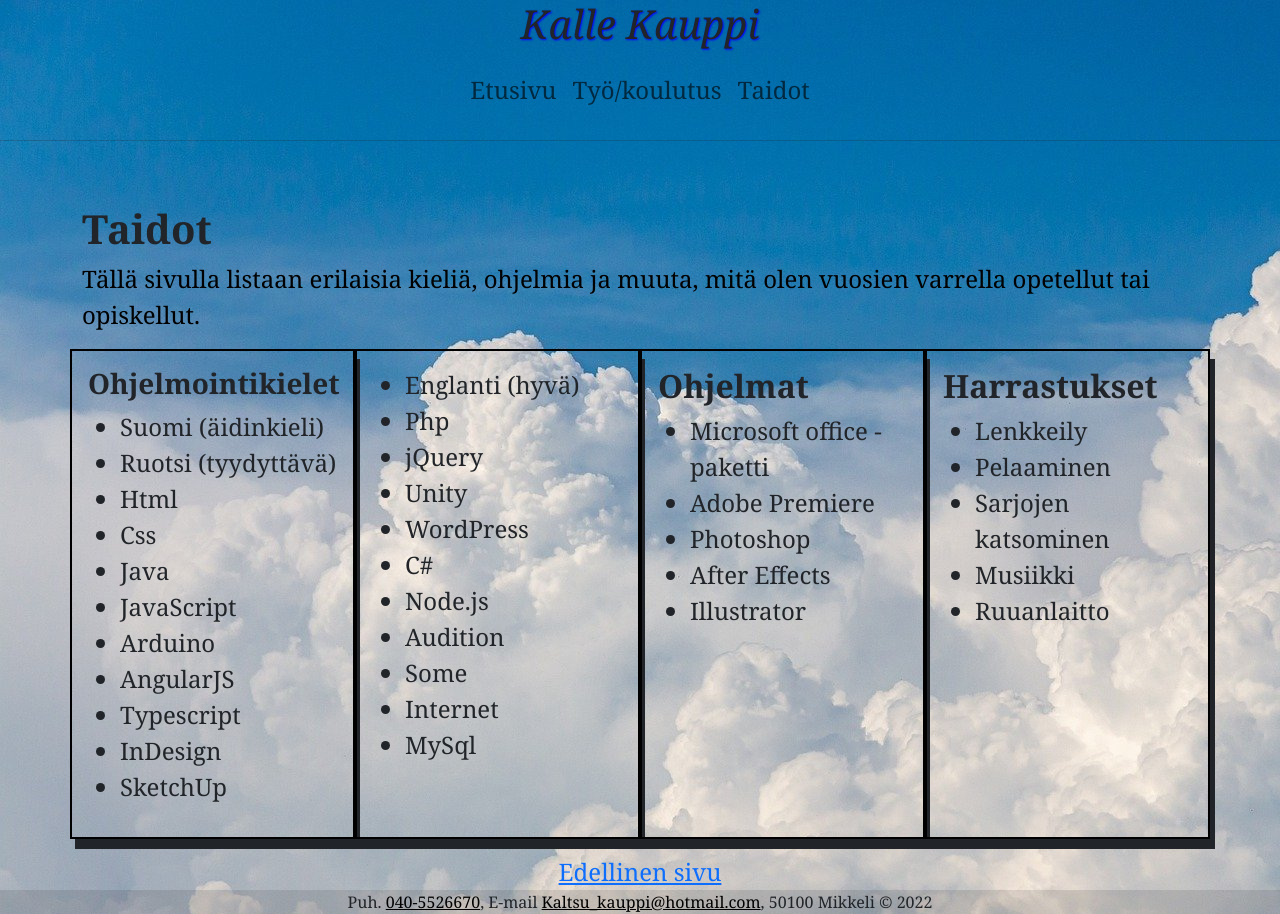
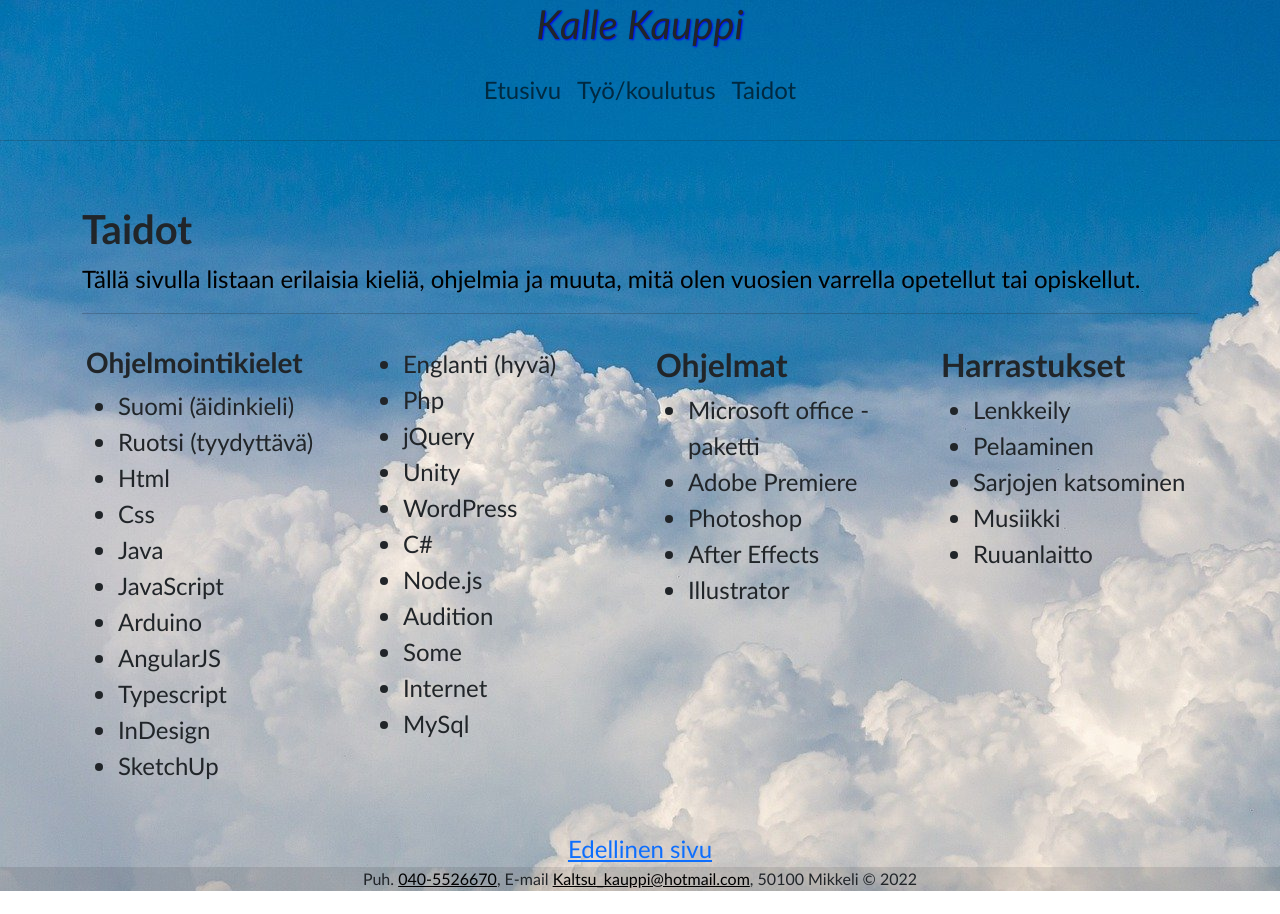
Before and after one commit to Kapa95/Kapa95.github.io, a plain HTML site: page taidot.html in a window 1280 px wide. After the commit the page ends 891 px from the top, so only its background shows below. Drawn offline with nearby package versions, Linux system fonts and the light colour scheme.

Commit message:
fontin vaihto

```diff
--- a/css/tyylit.css
+++ b/css/tyylit.css
@@ -1,7 +1,7 @@
 body {
     box-sizing: border-box;
     text-align: center;
-    font-family: Georgia, serif !important;
+    font-family: 'Candara', 'Calibri', 'Segoe', 'Segoe UI', 'Optima', Arial, sans-serif !important;
     background-image: url(../img/pilvet.jpg);
 
 }
@@ -80,10 +80,6 @@ img {
     margin-top:100px
 
 }
-.col-sm-3{
-    border: 2px solid black;
-    box-shadow: 5px 10px;
-}
 .list {
 
     display:inline-block;
--- a/taidot.html
+++ b/taidot.html
@@ -37,6 +37,7 @@
 <div class="container mt-5 fade-in-text" style="font-size:24px">
     <h1><b>Taidot</b></h1>
     <p>Tällä sivulla listaan erilaisia kieliä, ohjelmia ja muuta, mitä olen vuosien varrella opetellut tai opiskellut.  </p>
+    <hr>
     <div class="row">
       <div class="col-sm-3 p-3">
         <h3><b>Ohjelmointikielet</b></h3>
```
